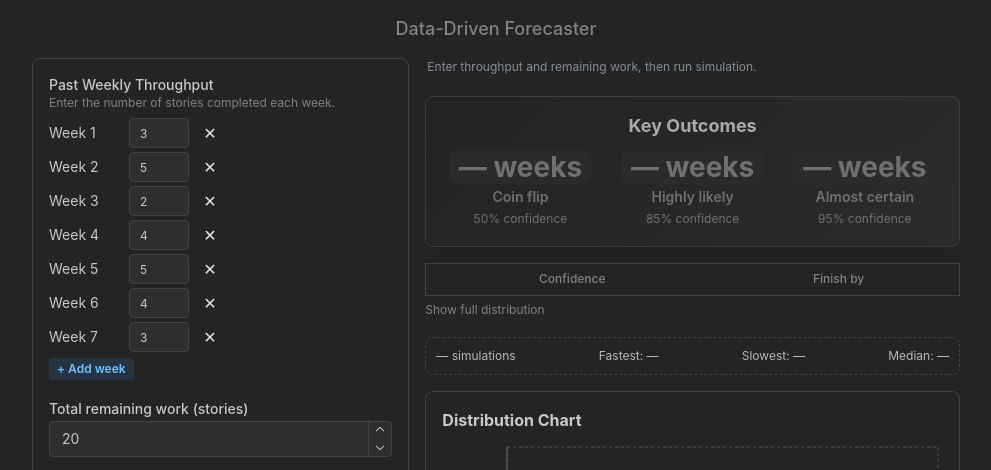
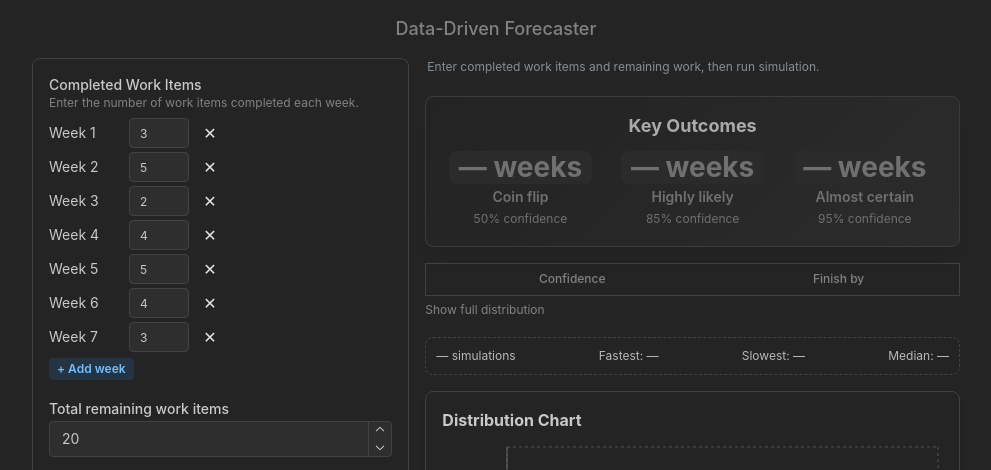
Before and after one commit to ZakLaughton/monte-carlo-forecaster, a React (Vite) app: page / in a window 1280 px wide. Shown: the top 470 px of the page, without its empty margins (144-1135 px from the left). Built offline with nearby package versions, Linux system fonts and the light colour scheme.

Commit message:
fix: update terminology for clarity in SimulationForm, StatusCard, and WeeklyThroughputInput

```diff
--- a/src/components/SimulationForm.tsx
+++ b/src/components/SimulationForm.tsx
@@ -37,7 +37,7 @@ export const SimulationForm = ({ onRun, isRunning = false }: Props) => {
           onChange={setWeeklyThroughput}
         />
         <NumberInput
-          label="Total remaining work (stories)"
+          label="Total remaining work items"
           value={projectSize ?? ""}
           onChange={(val) =>
             setProjectSize(typeof val === "number" ? val : null)
--- a/src/components/StatusCard.tsx
+++ b/src/components/StatusCard.tsx
@@ -34,7 +34,7 @@ export function StatusCard({ state, simulationCount = 10_000 }: Props) {
         }`}
       >
         <Text size="xs" fw={400} c="gray.6">
-          Enter throughput and remaining work, then run simulation.
+          Enter completed work items and remaining work, then run simulation.
         </Text>
       </div>
 
--- a/src/components/WeeklyThroughputInput.tsx
+++ b/src/components/WeeklyThroughputInput.tsx
@@ -39,10 +39,10 @@ export const WeeklyThroughputInput = ({ velocities, onChange }: Props) => {
     <Stack gap={6}>
       <div>
         <Text fw={500} size="sm">
-          Past Weekly Throughput
+          Completed Work Items
         </Text>
         <Text size="xs" c="dimmed">
-          Enter the number of stories completed each week.
+          Enter the number of work items completed each week.
         </Text>
       </div>
 
```
